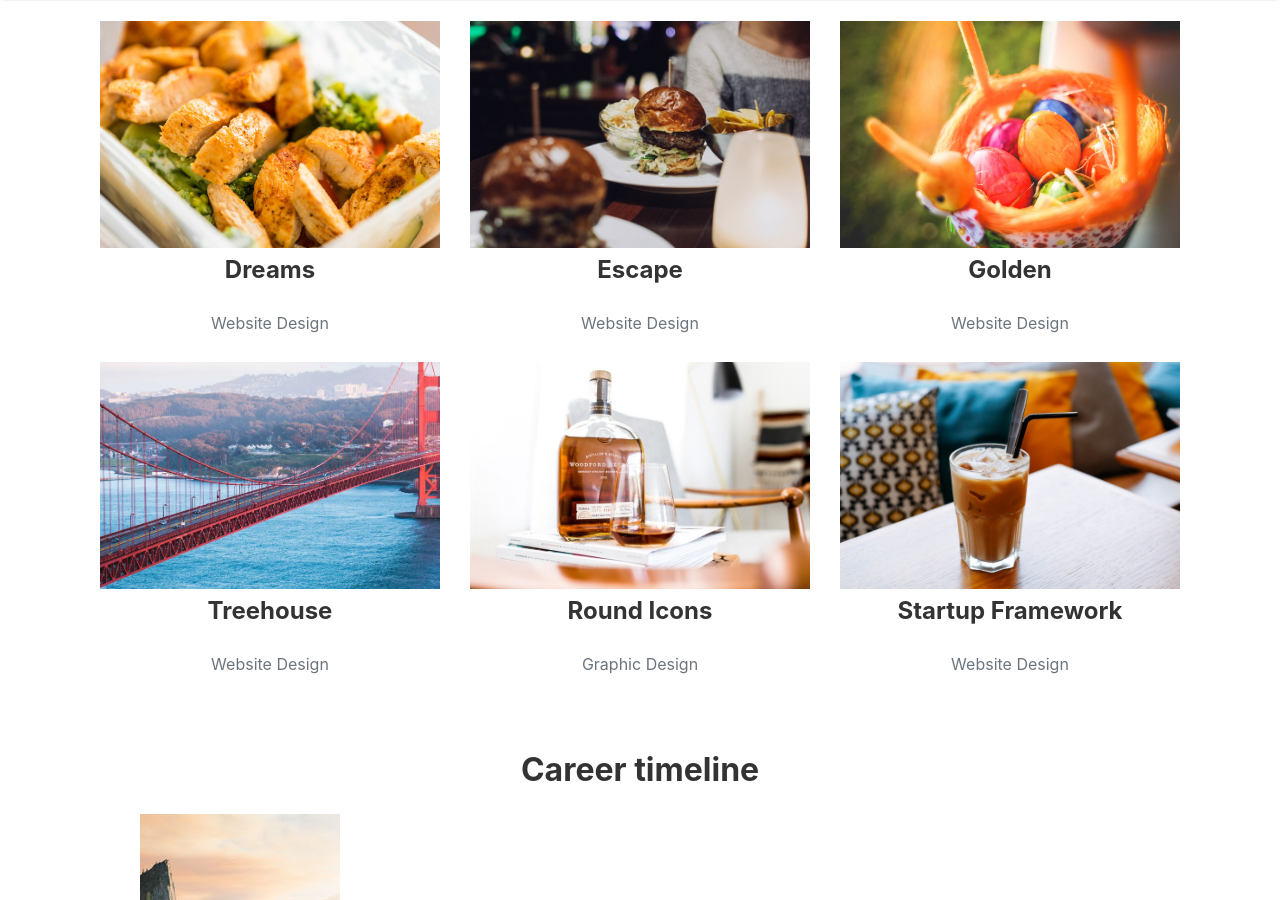
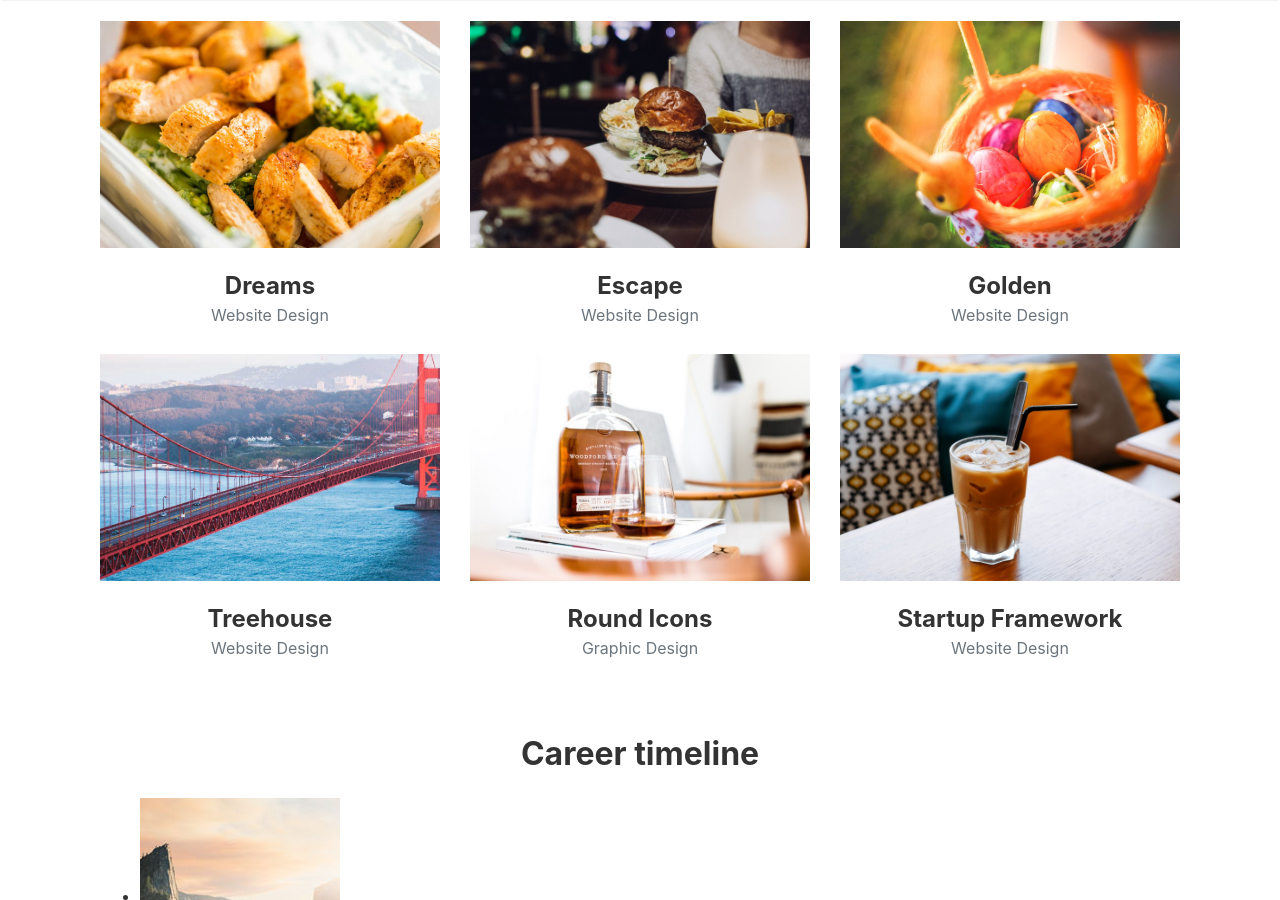
Before and after one commit to phanvanqui/phanvanqui.github.io, a Jekyll site: the page built from _pages/about.md, in a window 1280 px wide and 900 px high, scrolled down 1100 px. Built offline with Jekyll 4.4.1, drawn with Linux system fonts in a browser that asks for light colours; nearby versions of some CDN libraries; comment, search, counter and statistics services are not loaded.

Commit message:
Update about.md

```diff
--- a/_pages/about.md
+++ b/_pages/about.md
@@ -104,92 +104,92 @@
             <div class="row">
 
                 <div class="col-md-4 col-sm-6 portfolio-item">
-                    <a href="#portfolioModal1" class="portfolio-link d-block" data-toggle="modal">
+                    <a href="#portfolioModal1" class="portfolio-link d-block position-relative" data-toggle="modal">
                         <div class="portfolio-hover">
                             <div class="portfolio-hover-content">
-                                <i class="fa fa-search-plus fa-3x"></i>
+                                <i class="fa fa-info fa-3x"></i>
                             </div>
                         </div>
                         <img src="assets/images/1.jpg" class="img-responsive img-centered" alt="">
                     </a>
-                    <div class="portfolio-caption text-center p-2">
-                        <h4>Dreams</h4>
-                        <p class="text-muted">Website Design</p>
+                    <div class="portfolio-caption text-center p-4">
+                        <h4 class="m-0">Dreams</h4>
+                        <p class="text-muted m-0">Website Design</p>
                     </div>
                 </div>
 
                 <div class="col-md-4 col-sm-6 portfolio-item">
-                    <a href="#portfolioModal2" class="portfolio-link d-block" data-toggle="modal">
+                    <a href="#portfolioModal2" class="portfolio-link d-block position-relative" data-toggle="modal">
                         <div class="portfolio-hover">
                             <div class="portfolio-hover-content">
-                                <i class="fa fa-search-plus fa-3x"></i>
+                                <i class="fa fa-info fa-3x"></i>
                             </div>
                         </div>
                         <img src="assets/images/2.jpg" class="img-responsive img-centered" alt="">
                     </a>
-                    <div class="portfolio-caption text-center p-2">
-                        <h4>Escape</h4>
-                        <p class="text-muted">Website Design</p>
+                    <div class="portfolio-caption text-center p-4">
+                        <h4 class="m-0">Escape</h4>
+                        <p class="text-muted m-0">Website Design</p>
                     </div>
                 </div>
 
                 <div class="col-md-4 col-sm-6 portfolio-item">
-                    <a href="#portfolioModal3" class="portfolio-link d-block" data-toggle="modal">
+                    <a href="#portfolioModal3" class="portfolio-link d-block position-relative" data-toggle="modal">
                         <div class="portfolio-hover">
                             <div class="portfolio-hover-content">
-                                <i class="fa fa-search-plus fa-3x"></i>
+                                <i class="fa fa-info fa-3x"></i>
                             </div>
                         </div>
                         <img src="assets/images/3.jpg" class="img-responsive img-centered" alt="">
                     </a>
-                    <div class="portfolio-caption text-center p-2">
-                        <h4>Golden</h4>
-                        <p class="text-muted">Website Design</p>
+                    <div class="portfolio-caption text-center p-4">
+                        <h4 class="m-0">Golden</h4>
+                        <p class="text-muted m-0">Website Design</p>
                     </div>
                 </div>
 
                 <div class="col-md-4 col-sm-6 portfolio-item">
-                    <a href="#portfolioModal4" class="portfolio-link d-block" data-toggle="modal">
+                    <a href="#portfolioModal4" class="portfolio-link d-block position-relative" data-toggle="modal">
                         <div class="portfolio-hover">
                             <div class="portfolio-hover-content">
-                                <i class="fa fa-search-plus fa-3x"></i>
+                                <i class="fa fa-info fa-3x"></i>
                             </div>
                         </div>
                         <img src="assets/images/4.jpg" class="img-responsive img-centered" alt="">
                     </a>
-                    <div class="portfolio-caption text-center p-2">
-                        <h4>Treehouse</h4>
-                        <p class="text-muted">Website Design</p>
+                    <div class="portfolio-caption text-center p-4">
+                        <h4 class="m-0">Treehouse</h4>
+                        <p class="text-muted m-0">Website Design</p>
                     </div>
                 </div>
 
                 <div class="col-md-4 col-sm-6 portfolio-item">
-                    <a href="#portfolioModal6" class="portfolio-link d-block" data-toggle="modal">
+                    <a href="#portfolioModal6" class="portfolio-link d-block position-relative" data-toggle="modal">
                         <div class="portfolio-hover">
                             <div class="portfolio-hover-content">
-                                <i class="fa fa-search-plus fa-3x"></i>
+                                <i class="fa fa-info fa-3x"></i>
                             </div>
                         </div>
                         <img src="assets/images/5.jpg" class="img-responsive img-centered" alt="">
                     </a>
-                    <div class="portfolio-caption text-center p-2">
-                        <h4>Round Icons</h4>
-                        <p class="text-muted">Graphic Design</p>
+                    <div class="portfolio-caption text-center p-4">
+                        <h4 class="m-0">Round Icons</h4>
+                        <p class="text-muted m-0">Graphic Design</p>
                     </div>
                 </div>
 
                 <div class="col-md-4 col-sm-6 portfolio-item">
-                    <a href="#portfolioModal5" class="portfolio-link d-block" data-toggle="modal">
+                    <a href="#portfolioModal5" class="portfolio-link d-block position-relative" data-toggle="modal">
                         <div class="portfolio-hover">
                             <div class="portfolio-hover-content">
-                                <i class="fa fa-search-plus fa-3x"></i>
+                                <i class="fa fa-info fa-3x"></i>
                             </div>
                         </div>
                         <img src="assets/images/6.jpg" class="img-responsive img-centered" alt="">
                     </a>
-                    <div class="portfolio-caption text-center p-2">
-                        <h4>Startup Framework</h4>
-                        <p class="text-muted">Website Design</p>
+                    <div class="portfolio-caption text-center p-4">
+                        <h4 class="m-0">Startup Framework</h4>
+                        <p class="text-muted m-0">Website Design</p>
                     </div>
                 </div>
 
```
